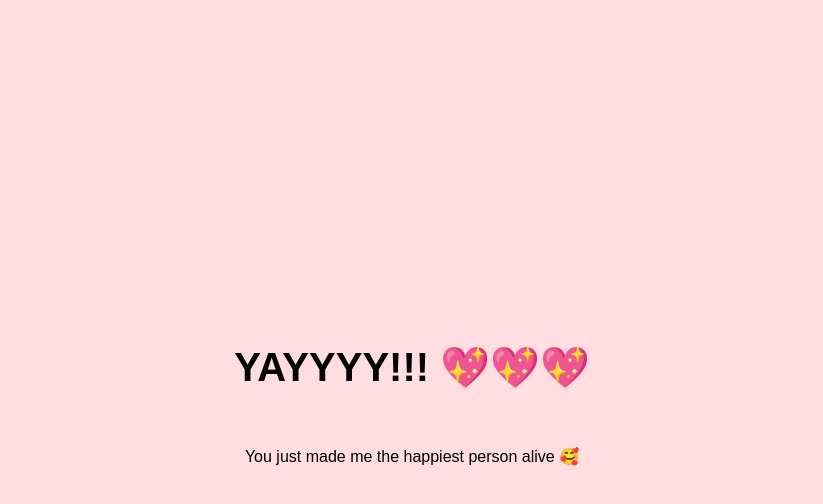
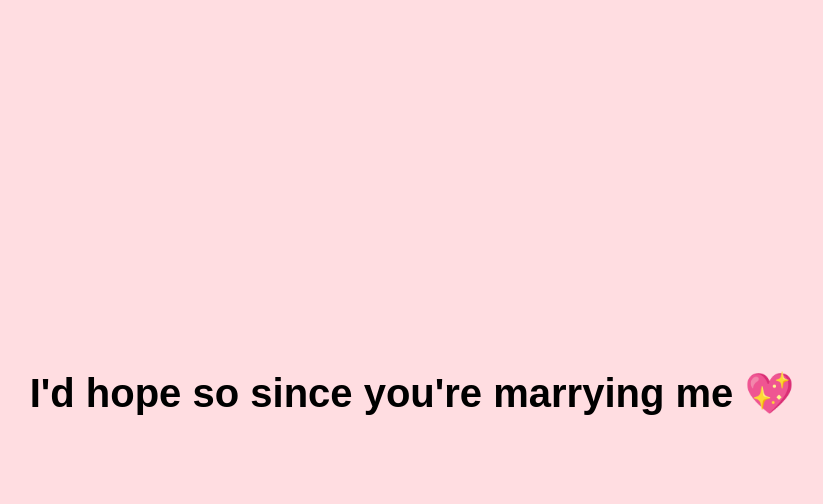
Before and after one commit to mrasco02/valentine, a plain HTML site: page index.html in a window 1280 px wide. Both pictures are taken after a click on the button "Yes ❤️". Shown: the whole page, without its empty margins (228-1051 px from the left). Drawn offline with Linux system fonts and the light colour scheme.

Commit message:
fixing my slop

```diff
--- a/index.html
+++ b/index.html
@@ -95,8 +95,7 @@
 
   function sayYes() {
     document.body.innerHTML = `
-      <h1>YAYYYY!!! 💖💖💖</h1>
-      <p>You just made me the happiest person alive 🥰</p>
+      <h1>I'd hope so since you're marrying me 💖</h1>
     `;
   }
 
```
